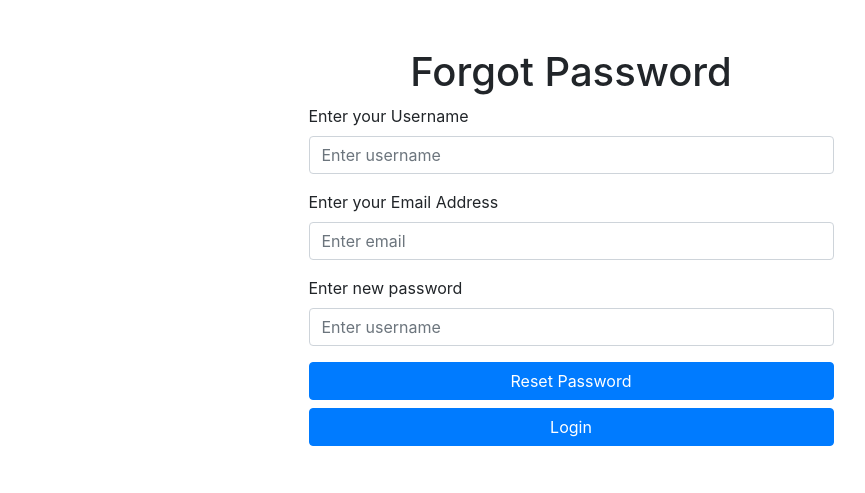
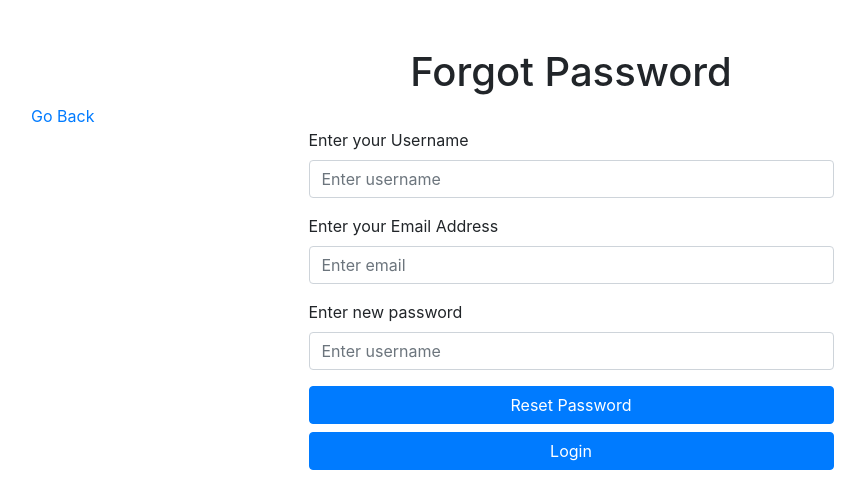
Before and after one commit to RegiLoshi/Library-Web, a PHP site: page /forgot_password.php in a window 1280 px wide. Shown: the part 65-558 px from the top of the page, without its empty margins (69-934 px from the left). Run offline with PHP 8.4, Linux system fonts and the light colour scheme; some libraries are stand-ins or nearby versions.

Commit message:
small changes

```diff
--- a/php/forgot_password.php
+++ b/php/forgot_password.php
@@ -56,6 +56,7 @@ if (isset($_POST['reset_password'])) {
         echo '<div class="alert alert-info">' . $message . '</div>';
     }
     ?>
+    <a href="index.php">Go Back</a>
     <div class="row justify-content-center">
         <div class="col-md-6">
             <form method="POST">
```
